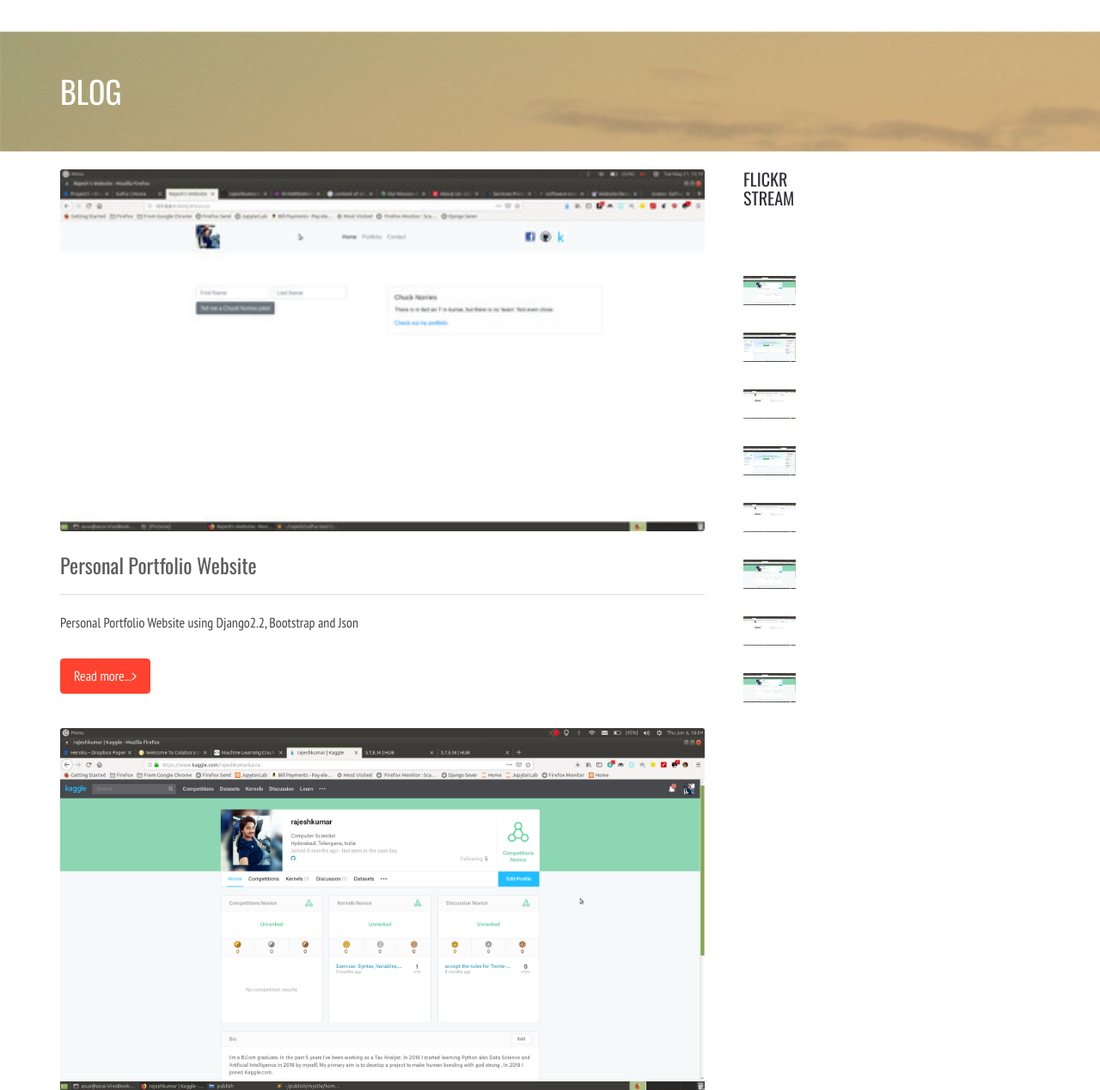
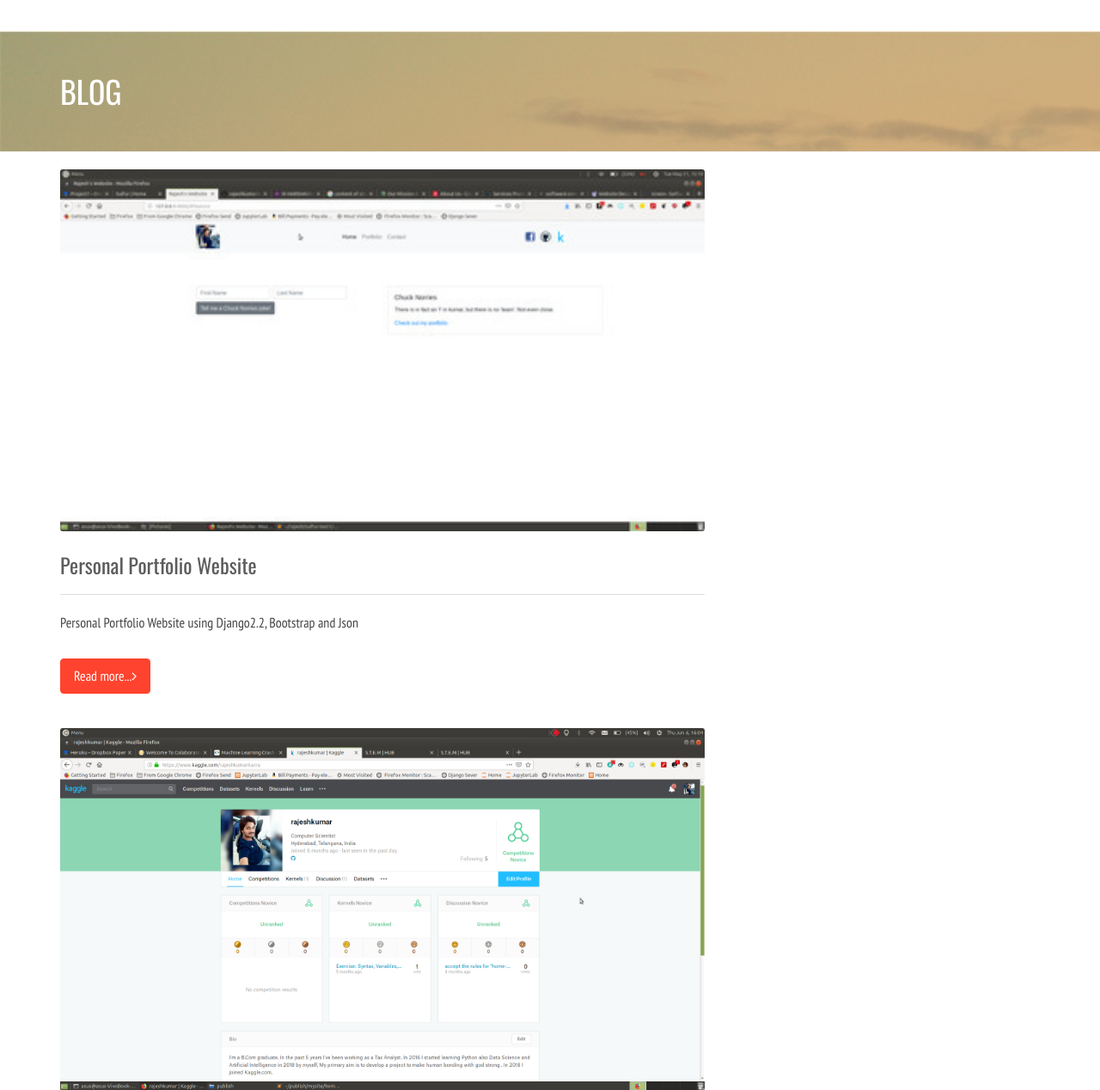
Before and after one commit to rajeshkumarkarra/mysite, a Django app: page /blog/ in a window 1280 px wide. Shown: the part 155-1423 px from the top of the page at 86% size. Run offline with Django 3.2, Linux system fonts and the light colour scheme; some libraries are stand-ins or nearby versions.

Commit message:
promotionl changes in blog.html

```diff
--- a/home/templates/home/blog.html
+++ b/home/templates/home/blog.html
@@ -304,61 +304,7 @@
                         </ul>
                     </div>-->
                     <!-- End Flickr Widget -->
-                    <div class="col-md-3">
-                        <div class="section-heading-2">
-                            <h3 class="section-title">
-                                <span>FLICKR STREAM</span>
-                            </h3>
-                        </div>
 
-                        <div class="flickr-widget">
-                            <ul class="flickr-list">
-                                <li>
-                                    <a href="{% static 'home/asset/images/portfolio/MyKaggle.jpg' %}" data-lightbox="picture-1">
-                                        <img src="{% static 'home/asset/images/portfolio/MyKaggle.jpg' %}" alt="" class="img-responsive">
-                                    </a>
-                                </li>
-                                <li>
-                                    <a href="{% static 'home/asset/images/portfolio/MyGithub.jpg' %}" data-lightbox="picture-2">
-                                        <img src="{% static 'home/asset/images/portfolio/MyGithub.jpg' %}" alt="" class="img-responsive">
-                                    </a>
-                                </li>
-                                <li>
-                                    <a href="{% static 'home/asset/images/portfolio/MyWebsite.jpg' %}" data-lightbox="picture-3">
-                                        <img src="{% static 'home/asset/images/portfolio/MyWebsite.jpg' %}" alt="" class="img-responsive">
-                                    </a>
-                                </li>
-                                <li>
-                                    <a href="{% static 'home/asset/images/portfolio/MyGithub.jpg' %}" data-lightbox="picture-4">
-                                        <img src="{% static 'home/asset/images/portfolio/MyGithub.jpg' %}" alt="" class="img-responsive">
-                                    </a>
-                                </li>
-                                <li>
-                                    <a href="{% static 'home/asset/images/portfolio/MyWebsite.jpg' %}" data-lightbox="picture-5">
-                                        <img src="{% static 'home/asset/images/portfolio/MyWebsite.jpg' %}" alt="" class="img-responsive">
-                                    </a>
-                                </li>
-                                <li>
-                                    <a href="{% static 'home/asset/images/portfolio/MyKaggle.jpg' %}" data-lightbox="picture-6">
-                                        <img src="{% static 'home/asset/images/portfolio/MyKaggle.jpg' %}" alt="" class="img-responsive">
-                                    </a>
-                                </li>
-                                <li>
-                                    <a href="{% static 'home/asset/images/portfolio/MyWebsite.jpg' %}" data-lightbox="picture-7">
-                                        <img src="{% static 'home/asset/images/portfolio/MyWebsite.jpg' %}" alt="" class="img-responsive">
-                                    </a>
-                                </li>
-                                <li>
-                                    <a href="{% static 'home/asset/images/portfolio/MyKaggle.jpg' %}" data-lightbox="picture-8">
-                                        <img src="{% static 'home/asset/images/portfolio/MyKaggle.jpg' %}" alt="" class="img-responsive">
-                                    </a>
-                                </li>
-                            </ul>
-                        </div>
-                    </div><!--/.col-md-3 -->
-                </div><!--/.row -->
-            </div><!-- /.container -->
-        </section>
 
 
                     <!-- Start Recent Post Widget -->
```
